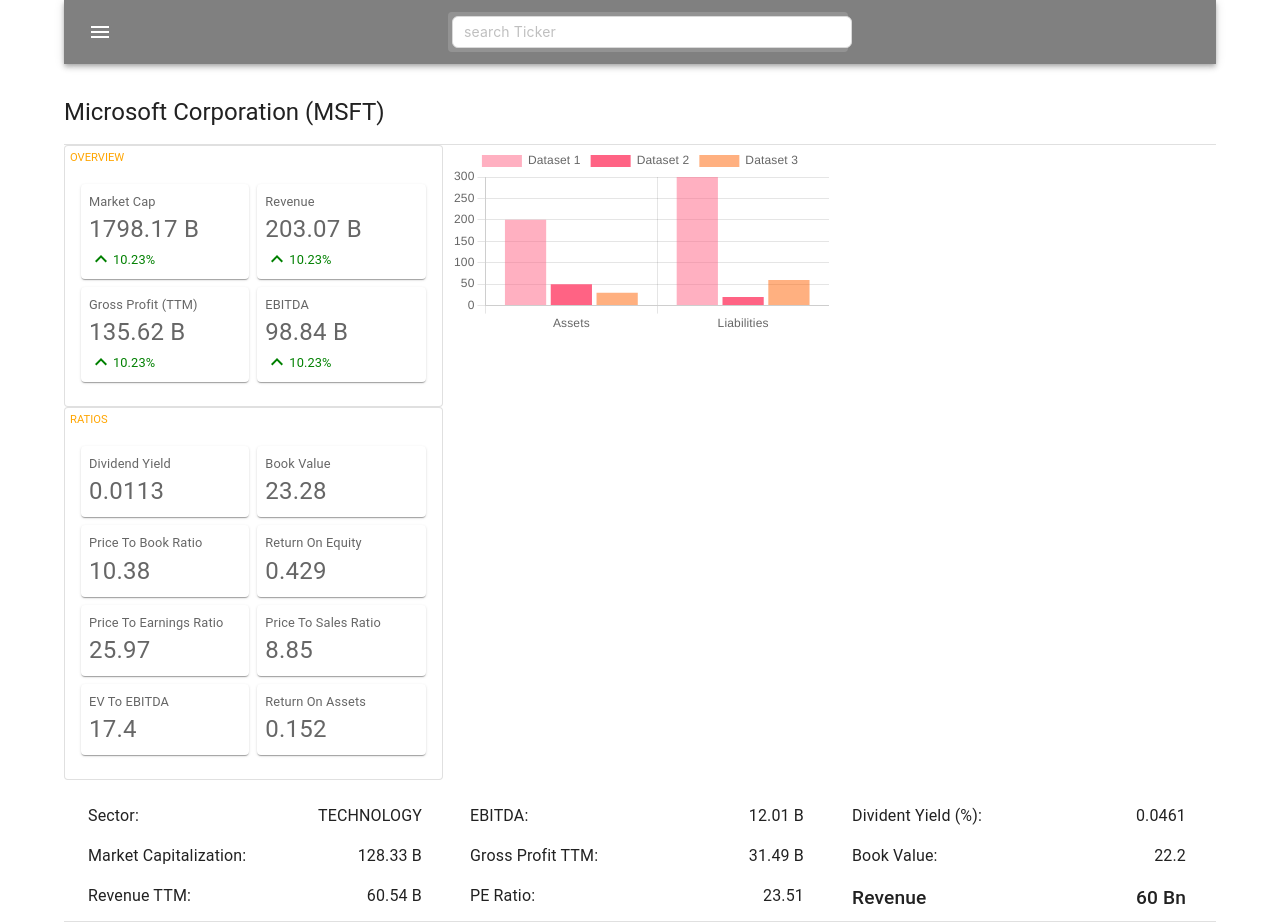
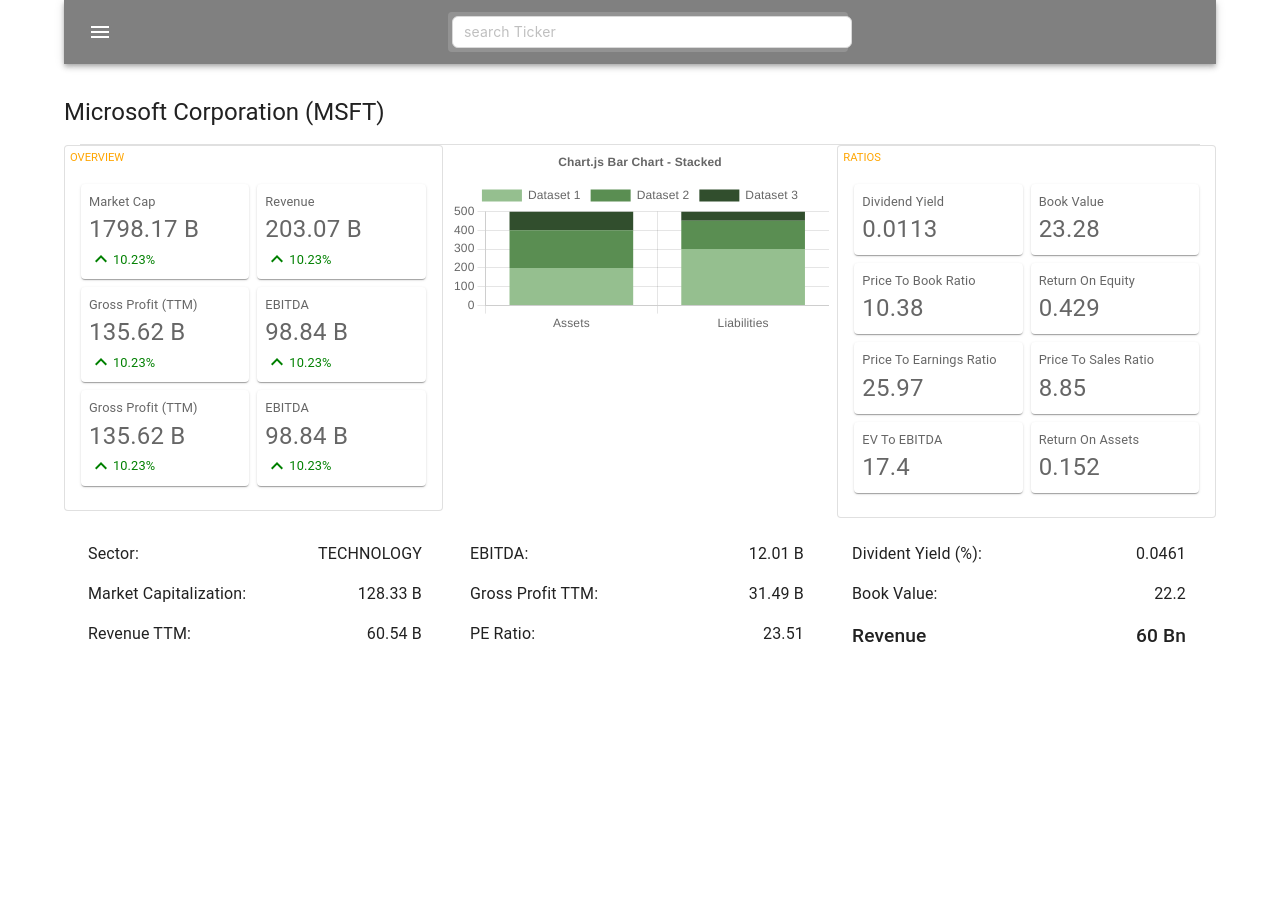
Before and after one commit to kaiwalyag/screener, a React (Create React App) app: page / in a window 1280 px wide. After the commit the page ends 800 px from the top, so only its background shows below. Built offline with nearby package versions, Linux system fonts and the light colour scheme.

Commit message:
Made adjustments to grid

```diff
--- a/src/App.js
+++ b/src/App.js
@@ -16,6 +16,7 @@
 import { styled, createTheme, ThemeProvider } from "@mui/system";
 import CompanyName from "./components/CompanyName";
 import Stats from "./components/Stats";
+import Ratios from "./components/Ratios";
 import MoreStats from "./components/MoreStats";
 import SalesChart from "./components/SalesChart";
 import BalanceSheetChart from "./components/BalanceSheetChart";
@@ -45,19 +46,24 @@
         <Navbar></Navbar>
         <CompanyName></CompanyName>
         <CssBaseline />
-        <Divider />
-        <Grid container spacing={1} columns={{ xs: 4, sm: 6, md: 6, lg: 6 }}>
-          <Grid item xs={2} md={2}>
+        <Divider variant="middle"/>
+        <Grid container spacing={1} columns={12}>
+          <Grid item xs={12} sm={12} md={6} lg={4}>
             <Stats></Stats>
           </Grid>
-          <Grid item xs={2} md={2}>
-
+          <Grid item xs={12} sm={12} md={6} lg={4}>
             <BalanceSheetChart />
+          </Grid>
+          <Grid item xs={12} sm={12} md={6} lg={4}>
+            <Ratios />
           </Grid>
         </Grid>
 
-        <MoreStats></MoreStats>
-        <Divider />
+        <Grid container spacing={1} columns={12}>
+          <Grid item>
+            <MoreStats></MoreStats>
+          </Grid>
+        </Grid>
       </Container>
     </RecoilRoot>
   );
--- a/src/components/BalanceSheetChart.js
+++ b/src/components/BalanceSheetChart.js
@@ -36,30 +36,26 @@
     {
       label: 'Dataset 1',
       data: [200, 300],
-      backgroundColor: "rgba(255, 99, 132, 0.5)",
+      backgroundColor: "#95BF8F",
     },
     {
       label: 'Dataset 2',
-      data: [50,20],
-      backgroundColor: "rgba(255, 99, 132, 1)",
+      data: [200,150],
+      backgroundColor: "#5A8E52",
     },
     {
       label: 'Dataset 3',
-      data: [30,60],
-      backgroundColor: "rgba(255, 99, 2, 0.5)",
-    },
+      data: [100,50],
+      backgroundColor: "#314E2D",
+    }
   ]
 };
 
-
-const config = {
-  type: 'bar',
-  data: data,
-  options: {
+export const options = {
   plugins: {
     title: {
       display: true,
-        text: 'Chart.js Bar Chart - Stacked'
+      text: 'Chart.js Bar Chart - Stacked',
     },
   },
   responsive: true,
@@ -68,17 +64,17 @@
       stacked: true,
     },
     y: {
-        stacked: true
-      }
-    }
-  }
+      stacked: true,
+    },
+  },
 };
+
 export default function BalanceSheetChart() {
   const balanceSheet = useRecoilValue(balanceSheetState);
   const latest = balanceSheet.annualReports[0];
   return (
     <Box>
-      <Bar options={config} data={data} />
+      <Bar options={options} data={data} />
     </Box>
   );
 }
--- /dev/null
+++ b/src/components/Ratios.js
@@ -0,0 +1,115 @@
+import * as React from "react";
+import Grid from "@mui/material/Grid";
+import StatsCard from "./StatsCard";
+import {Card, CardContent,CardHeader } from "@mui/material";
+
+import { useRecoilValue } from "recoil";
+import { company as companyState } from "../states";
+import { styled, alpha } from "@mui/material/styles";
+
+const StatsBoxStyle = {
+  marginTop: "10px",
+};
+
+const StatsCardStyle = styled(StatsCard)(({ theme }) => ({
+  padding: theme.spacing(0, 2),
+  position: "absolute",
+  pointerEvents: "none",
+  alignItems: "center",
+  justifyContent: "center",
+}));
+
+const Header = styled(CardHeader)(({ theme }) => ({
+  padding: "5px",
+  paddingBottom: "0"
+}));
+
+const Content = styled(CardContent)(({ theme }) => ({
+  paddingTop: "0",
+  paddingBottom: "0",
+  margin: "0",
+}));
+
+const TitleStyles = {
+  fontSize: "0.7rem",
+   color:"orange"
+}
+
+function convertToCurrency(labelValue) {
+  // Nine Zeroes for Billions
+  return Math.abs(Number(labelValue)) >= 1.0e9
+    ? (Math.abs(Number(labelValue)) / 1.0e9).toFixed(2) + " B"
+    : // Six Zeroes for Millions
+    Math.abs(Number(labelValue)) >= 1.0e6
+    ? (Math.abs(Number(labelValue)) / 1.0e6).toFixed(2) + " M"
+    : // Three Zeroes for Thousands
+    Math.abs(Number(labelValue)) >= 1.0e3
+    ? (Math.abs(Number(labelValue)) / 1.0e3).toFixed(2) + " K"
+    : Math.abs(Number(labelValue));
+}
+
+export default function Stats() {
+  const company = useRecoilValue(companyState);
+
+  return JSON.stringify(company) != "{}" ? (
+    <div>
+      <Card variant="outlined" raised="true">
+        <Header
+          title="RATIOS"
+          titleTypographyProps={TitleStyles}
+        ></Header>
+        <Content>
+      <Grid container spacing={1} columns={4} style={StatsBoxStyle}>
+        <Grid item xs={2}>
+          <StatsCard
+            title={"Dividend Yield"}
+            value={convertToCurrency(company.DividendYield)}
+          />
+        </Grid>
+        <Grid item xs={2}>
+          <StatsCard
+            title={"Book Value"}
+            value={convertToCurrency(company.BookValue)}
+          />
+        </Grid>
+        <Grid item xs={2}>
+          <StatsCard
+            title={"Price To Book Ratio"}
+            value={convertToCurrency(company.PriceToBookRatio)}
+          />
+        </Grid>
+        <Grid item xs={2}>
+          <StatsCard
+            title={"Return On Equity"}
+            value={convertToCurrency(company.ReturnOnEquityTTM)}
+          />
+        </Grid>
+        <Grid item xs={2}>
+          <StatsCard
+            title={"Price To Earnings Ratio"}
+            value={company.PERatio}
+          />
+        </Grid>
+        <Grid item xs={2}>
+          <StatsCard
+            title={"Price To Sales Ratio"}
+            value={company.PriceToSalesRatioTTM}
+          />
+        </Grid>
+        <Grid item xs={2}>
+          <StatsCard title={"EV To EBITDA"} value={company.EVToEBITDA} />
+        </Grid>
+        <Grid item xs={2}>
+          <StatsCard
+            title={"Return On Assets"}
+            value={company.ReturnOnAssetsTTM}
+          />
+        </Grid>
+      </Grid>
+      </Content>
+      </Card>
+    </div>
+  ) : (
+    <span>Nothing to display</span>
+  );
+}
--- a/src/components/Stats.js
+++ b/src/components/Stats.js
@@ -91,59 +91,19 @@
                 showChange={true}
               />
             </Grid>
-          </Grid>
-        </Content>
-      </Card>
-      <Card variant="outlined" raised="true">
-        <Header
-          title="RATIOS"
-          titleTypographyProps={TitleStyles}
-        ></Header>
-        <Content>
-      <Grid container spacing={1} columns={4} style={StatsBoxStyle}>
             <Grid item xs={2}>
               <StatsCard
-            title={"Dividend Yield"}
-            value={convertToCurrency(company.DividendYield)}
+                title={"Gross Profit (TTM)"}
+                value={convertToCurrency(company.GrossProfitTTM)}
+                change={company.QuarterlyEarningsGrowthYOY}
+                showChange={true}
               />
             </Grid>
             <Grid item xs={2}>
               <StatsCard
-            title={"Book Value"}
-            value={convertToCurrency(company.BookValue)}
-          />
-        </Grid>
-        <Grid item xs={2}>
-          <StatsCard
-            title={"Price To Book Ratio"}
-            value={convertToCurrency(company.PriceToBookRatio)}
-          />
-        </Grid>
-        <Grid item xs={2}>
-          <StatsCard
-            title={"Return On Equity"}
-            value={convertToCurrency(company.ReturnOnEquityTTM)}
-          />
-        </Grid>
-        <Grid item xs={2}>
-          <StatsCard
-            title={"Price To Earnings Ratio"}
-            value={company.PERatio}
-          />
-        </Grid>
-        <Grid item xs={2}>
-          <StatsCard
-            title={"Price To Sales Ratio"}
-            value={company.PriceToSalesRatioTTM}
-          />
-        </Grid>
-        <Grid item xs={2}>
-          <StatsCard title={"EV To EBITDA"} value={company.EVToEBITDA} />
-        </Grid>
-        <Grid item xs={2}>
-          <StatsCard
-            title={"Return On Assets"}
-            value={company.ReturnOnAssetsTTM}
+                title={"EBITDA"}
+                value={convertToCurrency(company.EBITDA)}
+                showChange={true}
               />
             </Grid>
           </Grid>
--- a/src/components/layout/navbar.js
+++ b/src/components/layout/navbar.js
@@ -39,7 +39,6 @@
   color: "inherit",
   "& .MuiInputBase-input": {
     padding: theme.spacing(1, 1, 1, 0),
-    // vertical padding + font size from searchIcon
     paddingLeft: `calc(1em + ${theme.spacing(4)})`,
     transition: theme.transitions.create("width"),
     width: "50ch",
```
Lines whose indentation alone changed are shown as unchanged.
